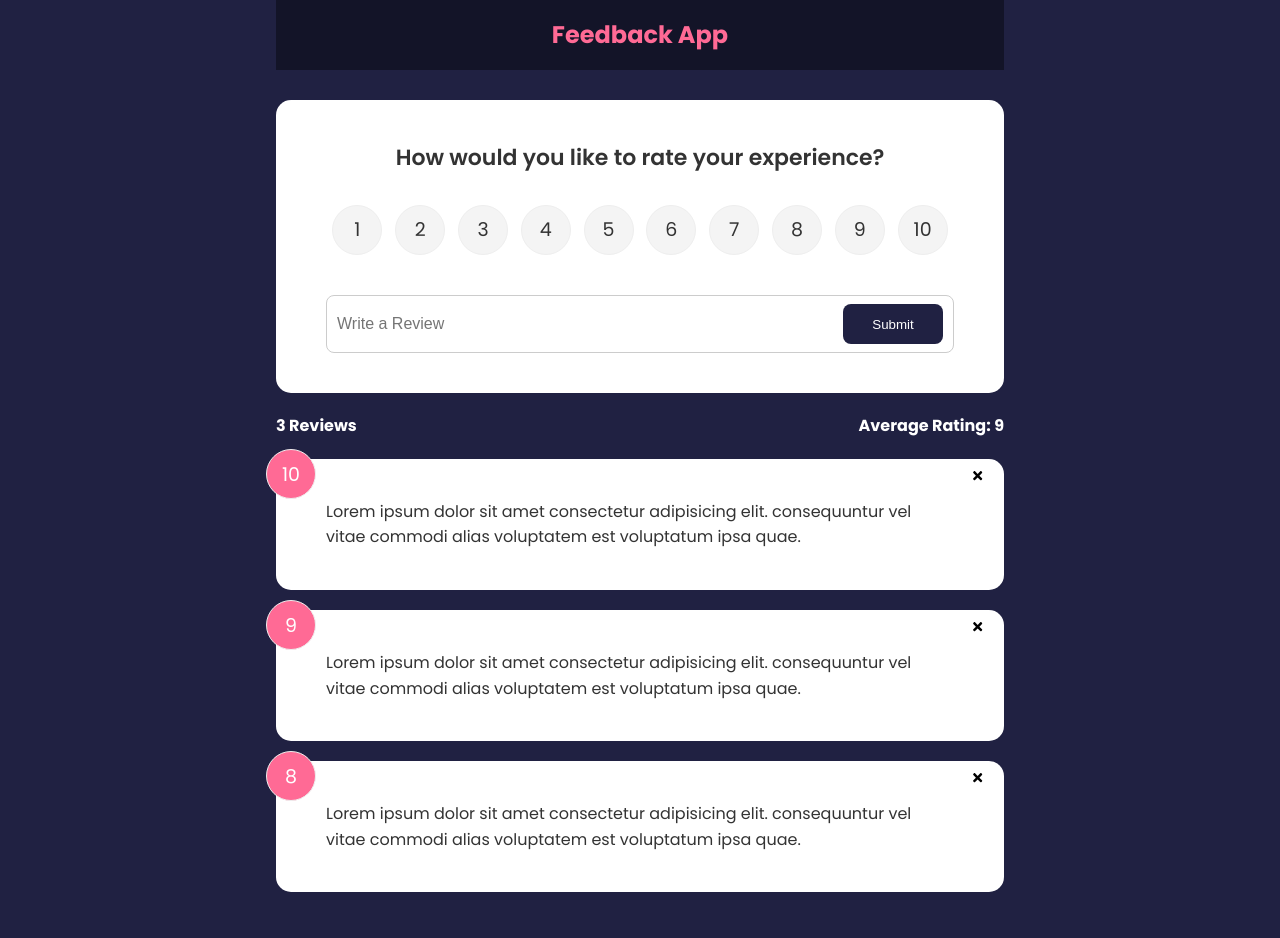
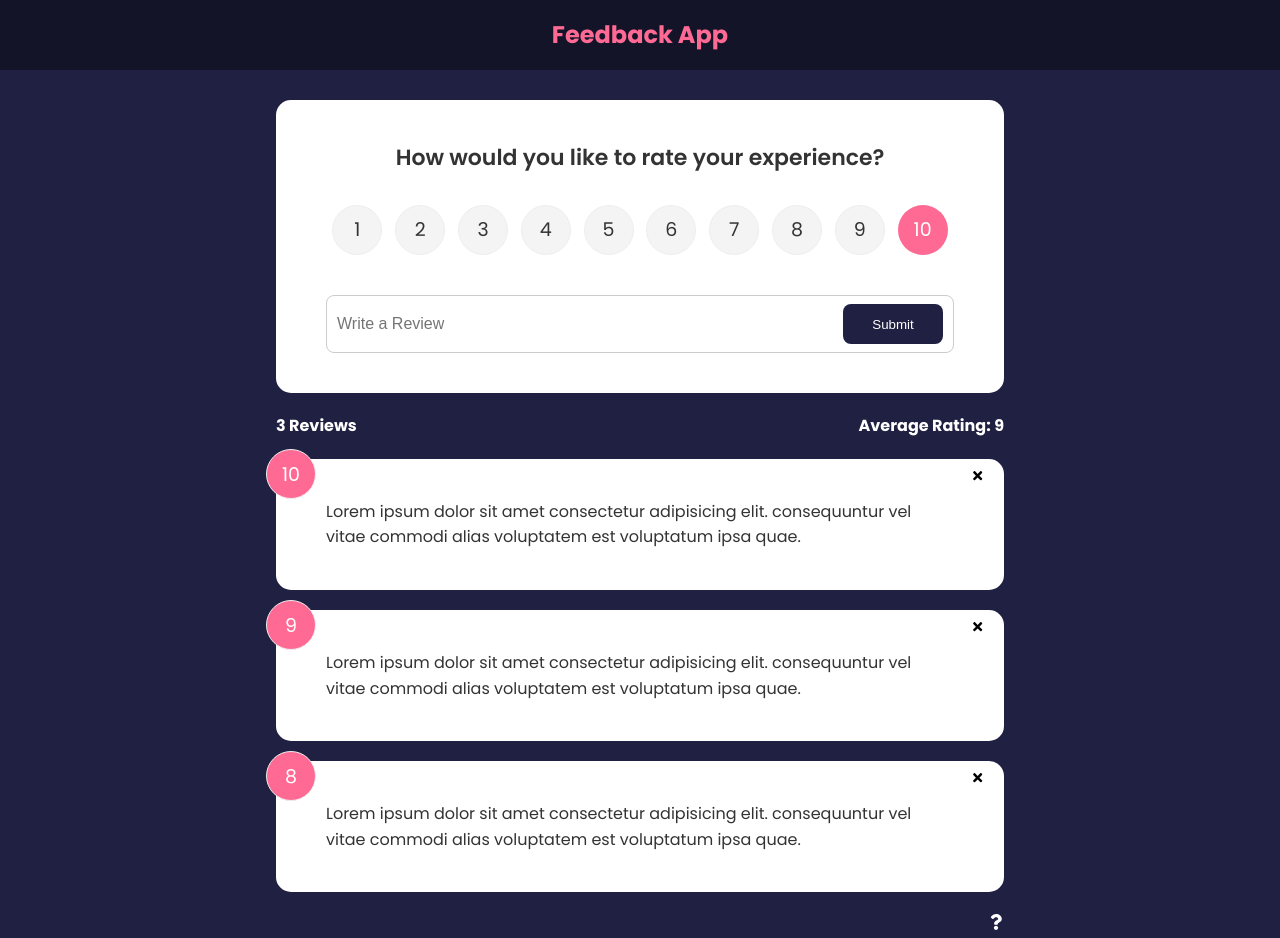
Before and after one commit to Gajjela-Koushik-Reddy/feedback-app-clone, a React (Create React App) app: page / in a window 1280 px wide. Before the commit the page ends 912 px from the top, so only its background shows below. Built offline with nearby package versions, Linux system fonts and the light colour scheme.

Commit message:
Added route to about page

```diff
--- a/package.json
+++ b/package.json
@@ -9,6 +9,7 @@
     "react": "^18.2.0",
     "react-dom": "^18.2.0",
     "react-icons": "^4.8.0",
+    "react-router-dom": "^6.11.2",
     "react-scripts": "5.0.1",
     "uuid": "^9.0.0",
     "web-vitals": "^2.1.4"
--- a/src/App.jsx
+++ b/src/App.jsx
@@ -2,6 +2,9 @@
 import { useState } from "react";
 import Header from "./components/Header";
 import { v4 as uuid4 } from "uuid";
+import { BrowserRouter as Router, Route, Routes } from "react-router-dom";
+import AboutIconLink from "./components/AboutIconLink";
+import AboutPage from "./pages/AboutPage";
 import FeedbackStats from "./components/FeedbackStats";
 import FeedbackForm from "./components/FeedbackForm";
 import data from "./data/data";
@@ -25,15 +28,30 @@
   };
 
   return (
+    <Router>
+      <Header />
       <div className="container">
-      <Header />
+        <Routes>
+          <Route
+            exact
+            path="/"
+            element={
+              <>
                 <FeedbackForm handleAdd={addFeedback} />
                 <FeedbackStats feedback={feedback} />
                 <FeedbackItemList
                   feedback={feedback}
                   handleDelete={handleDeleteFeedback}
                 />
+              </>
+            }
+          ></Route>
+
+          <Route path="/about" element={<AboutPage />}></Route>
+        </Routes>
+        <AboutIconLink />
       </div>
+    </Router>
   );
 };
 
--- /dev/null
+++ b/src/components/AboutIconLink.jsx
@@ -0,0 +1,15 @@
+import React from "react";
+import { FaQuestion } from "react-icons/fa";
+import { Link } from "react-router-dom";
+
+const AboutIconLink = () => {
+  return (
+    <div className="about-link">
+      <Link to="/about">
+        <FaQuestion />
+      </Link>
+    </div>
+  );
+};
+
+export default AboutIconLink;
--- a/src/components/FeedbackForm.jsx
+++ b/src/components/FeedbackForm.jsx
@@ -7,7 +7,7 @@
 const FeedbackForm = ({handleAdd}) => {
   const [text, setText] = useState("");
   const [message, setMessage] = useState("");
-  const [rating, setRating] = useState();
+  const [rating, setRating] = useState(10);
   const [btnDisabled, setBtnDisabled] = useState(false);
 
 //   const rating = (rating) => {
--- a/src/components/Header.jsx
+++ b/src/components/Header.jsx
@@ -1,8 +1,9 @@
 import React from "react";
+import { Link } from "react-router-dom";
 
 const Header = () => {
   return (
-    <header style={{color: '#ff6a95', backgroundColor: 'rgba(0,0,0,0.4)'}}>
+    <header style={{ color: "#ff6a95", backgroundColor: "rgba(0,0,0,0.4)" }}>
       <div className="container">
         <h2>Feedback App</h2>
       </div>
--- a/src/components/RatingSelect.jsx
+++ b/src/components/RatingSelect.jsx
@@ -2,7 +2,7 @@
 import { useState } from "react";
 
 const RatingSelect = ({select}) => {
-  const [selected, setSelected] = useState();
+  const [selected, setSelected] = useState(10);
 
   const handleChange = (e) => {
     setSelected(+e.target.value)
```
Also changed, not shown: 1 other file (tests, documents, lock files or other folders). Lines whose indentation alone changed are shown as unchanged.
